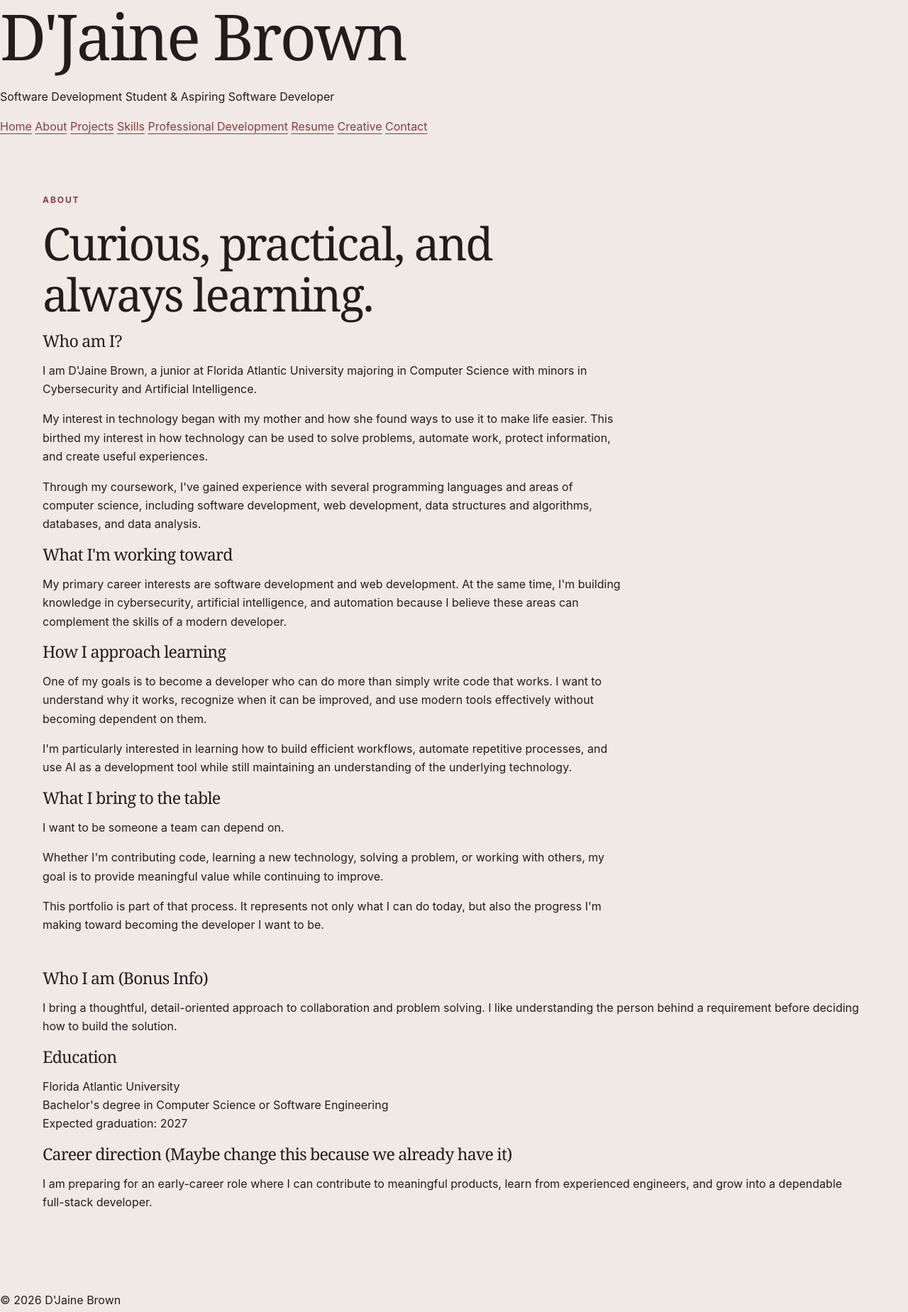
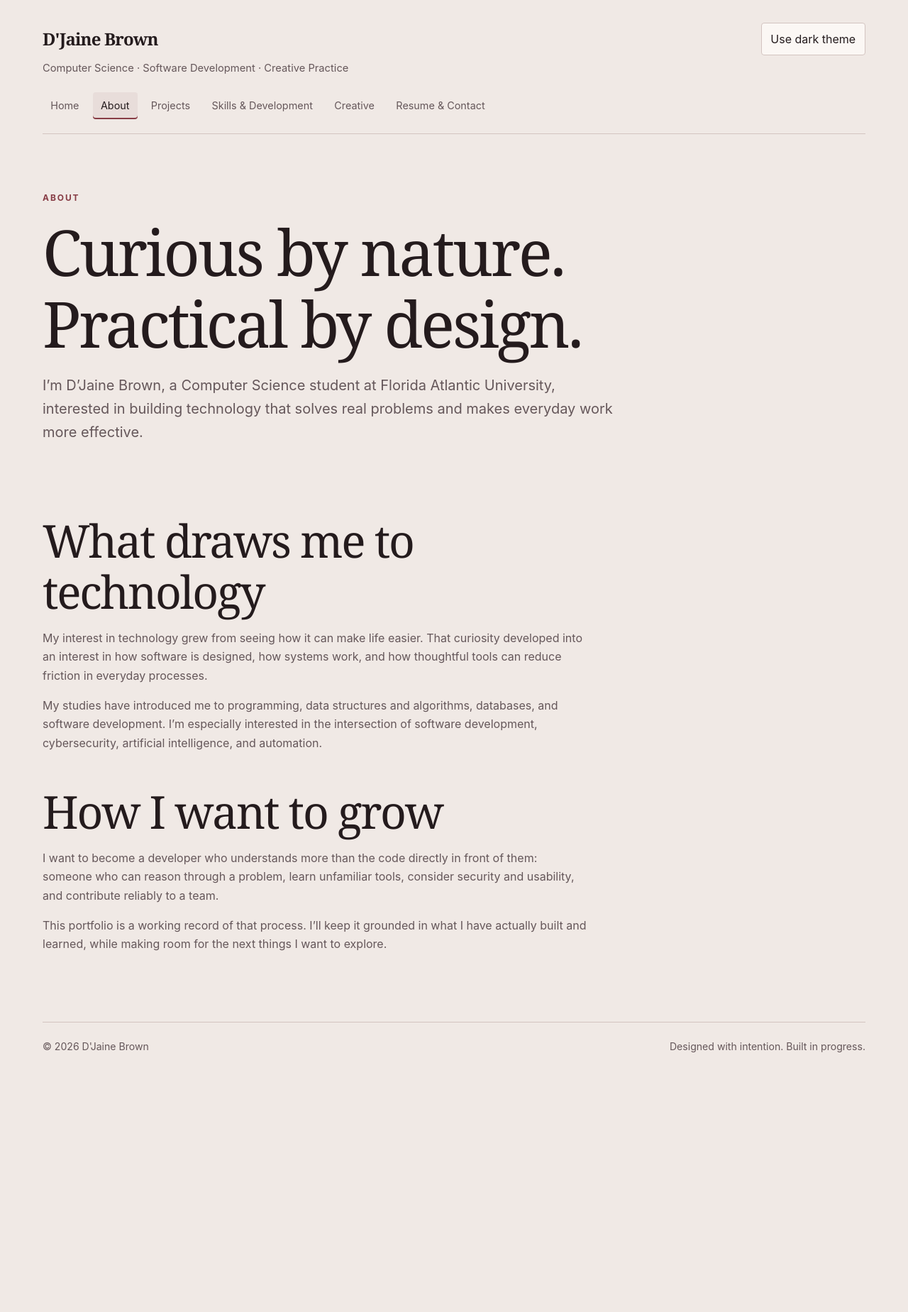
Before and after one commit to Sir-Brown/Sir-Brown.github.io, a plain HTML site: page about.html in a window 1280 px wide. Shown: the whole page at 71% size. After the commit the page ends 1518 px from the top, so only its background shows below. Drawn offline with Linux system fonts and the light colour scheme.

Commit message:
Consolidate about.html into six-page portfolio foundation

```diff
--- a/about.html
+++ b/about.html
@@ -1,60 +1,42 @@
-<!DOCTYPE html>
+<!doctype html>
 <html lang="en">
 <head>
-    <meta charset="UTF-8">
-    <meta name="viewport" content="width=device-width, initial-scale=1.0">
+  <meta charset="utf-8">
+  <meta name="viewport" content="width=device-width, initial-scale=1">
+  <meta name="description" content="Learn about D'Jaine Brown, a Florida Atlantic University Computer Science student and aspiring software developer.">
+  <meta name="theme-color" content="#171516">
   <title>About | D'Jaine Brown</title>
   <link rel="stylesheet" href="CSS/style.css">
+  <script>
+    try {
+      const saved = localStorage.getItem("portfolio-theme");
+      const prefersLight = window.matchMedia("(prefers-color-scheme: light)").matches;
+      if (saved === "light" || (!saved && prefersLight)) document.documentElement.dataset.theme = "light";
+    } catch (_) {}
+  </script>
 </head>
 <body>
-    <header>
-        <h1>D'Jaine Brown</h1>
-        <p>Software Development Student &amp; Aspiring Software Developer</p>
-        <nav aria-label="Main navigation">
-            <a href="home.html">Home</a>
+<header class="site-header">
+  <div class="header-top">
+    <a class="brand" href="index.html">D'Jaine Brown</a>
+    <div class="header-actions">
+      <button class="theme-toggle" type="button" data-theme-toggle aria-pressed="false">Use light theme</button>
+      <button class="menu-toggle" type="button" data-menu-toggle aria-expanded="false" aria-controls="primary-navigation">Menu</button>
+    </div>
+  </div>
+  <p class="header-tagline">Computer Science · Software Development · Creative Practice</p>
+  <nav class="primary-nav" id="primary-navigation" data-primary-nav aria-label="Main navigation">
+    <a href="index.html">Home</a>
     <a href="about.html" aria-current="page">About</a>
     <a href="projects.html">Projects</a>
-            <a href="skills.html">Skills</a>
-            <a href="development.html">Professional Development</a>
-            <a href="resume.html">Resume</a>
+    <a href="skills-development.html">Skills & Development</a>
     <a href="creative.html">Creative</a>
-            <a href="contact.html">Contact</a>
+    <a href="resume-contact.html">Resume & Contact</a>
   </nav>
 </header>
-    <main>
-        <section class="page-intro">
-            <p class="eyebrow">About</p>
-            <h2>Curious, practical, and always learning.</h2>
-            <h3>Who am I?</h3>
-            <p>I am D'Jaine Brown, a junior at Florida Atlantic University majoring in Computer Science with minors in Cybersecurity and Artificial Intelligence.</p>
-            <p>My interest in technology began with my mother and how she found ways to use it to make life easier. This birthed my interest in how technology can be used to solve problems, automate work, protect information, and create useful experiences.</p>
-            <p>Through my coursework, I've gained experience with several programming languages and areas of computer science, including software development, web development, data structures and algorithms, databases, and data analysis.</p>
-            <h3>What I'm working toward</h3>
-            <p>My primary career interests are software development and web development. At the same time, I'm building knowledge in cybersecurity, artificial intelligence, and automation because I believe these areas can complement the skills of a modern developer.</p>
-            <h3>How I approach learning</h3>
-            <p>One of my goals is to become a developer who can do more than simply write code that works. I want to understand why it works, recognize when it can be improved, and use modern tools effectively without becoming dependent on them.</p>
-            <p>I'm particularly interested in learning how to build efficient workflows, automate repetitive processes, and use AI as a development tool while still maintaining an understanding of the underlying technology.</p>
-            <h3>What I bring to the table</h3>
-            <p>I want to be someone a team can depend on.</p>
-            <p>Whether I'm contributing code, learning a new technology, solving a problem, or working with others, my goal is to provide meaningful value while continuing to improve.</p>
-            <p>This portfolio is part of that process. It represents not only what I can do today, but also the progress I'm making toward becoming the developer I want to be.</p>
-        </section>
-        <section class="content-grid">
-            <article>
-                <h3>Who I am (Bonus Info)</h3>
-                <p>I bring a thoughtful, detail-oriented approach to collaboration and problem solving. I like understanding the person behind a requirement before deciding how to build the solution.</p>
-            </article>
-            <article>
-                <h3>Education</h3>
-                <p>Florida Atlantic University<br>Bachelor's degree in Computer Science or Software Engineering<br>Expected graduation: 2027</p>
-            </article>
-            <article>
-                <h3>Career direction (Maybe change this because we already have it)</h3>
-                <p>I am preparing for an early-career role where I can contribute to meaningful products, learn from experienced engineers, and grow into a dependable full-stack developer.</p>
-            </article>
-        </section>
+<main><section class="page-intro"><p class="eyebrow">About</p><h1>Curious by nature. Practical by design.</h1><p class="lead">I’m D’Jaine Brown, a Computer Science student at Florida Atlantic University, interested in building technology that solves real problems and makes everyday work more effective.</p></section>
+<section class="content-section prose"><h2>What draws me to technology</h2><p>My interest in technology grew from seeing how it can make life easier. That curiosity developed into an interest in how software is designed, how systems work, and how thoughtful tools can reduce friction in everyday processes.</p><p>My studies have introduced me to programming, data structures and algorithms, databases, and software development. I’m especially interested in the intersection of software development, cybersecurity, artificial intelligence, and automation.</p><h2 class="content-section">How I want to grow</h2><p>I want to become a developer who understands more than the code directly in front of them: someone who can reason through a problem, learn unfamiliar tools, consider security and usability, and contribute reliably to a team.</p><p>This portfolio is a working record of that process. I’ll keep it grounded in what I have actually built and learned, while making room for the next things I want to explore.</p></section>
 </main>
-    <footer><p>&copy; 2026 D'Jaine Brown</p></footer>
-    <script src="JS/script.js"></script>
+<footer class="site-footer"><span>© <span data-current-year>2026</span> D'Jaine Brown</span><span>Designed with intention. Built in progress.</span></footer><script src="JS/script.js"></script>
 </body>
 </html>
```
Lines whose indentation alone changed are shown as unchanged.
